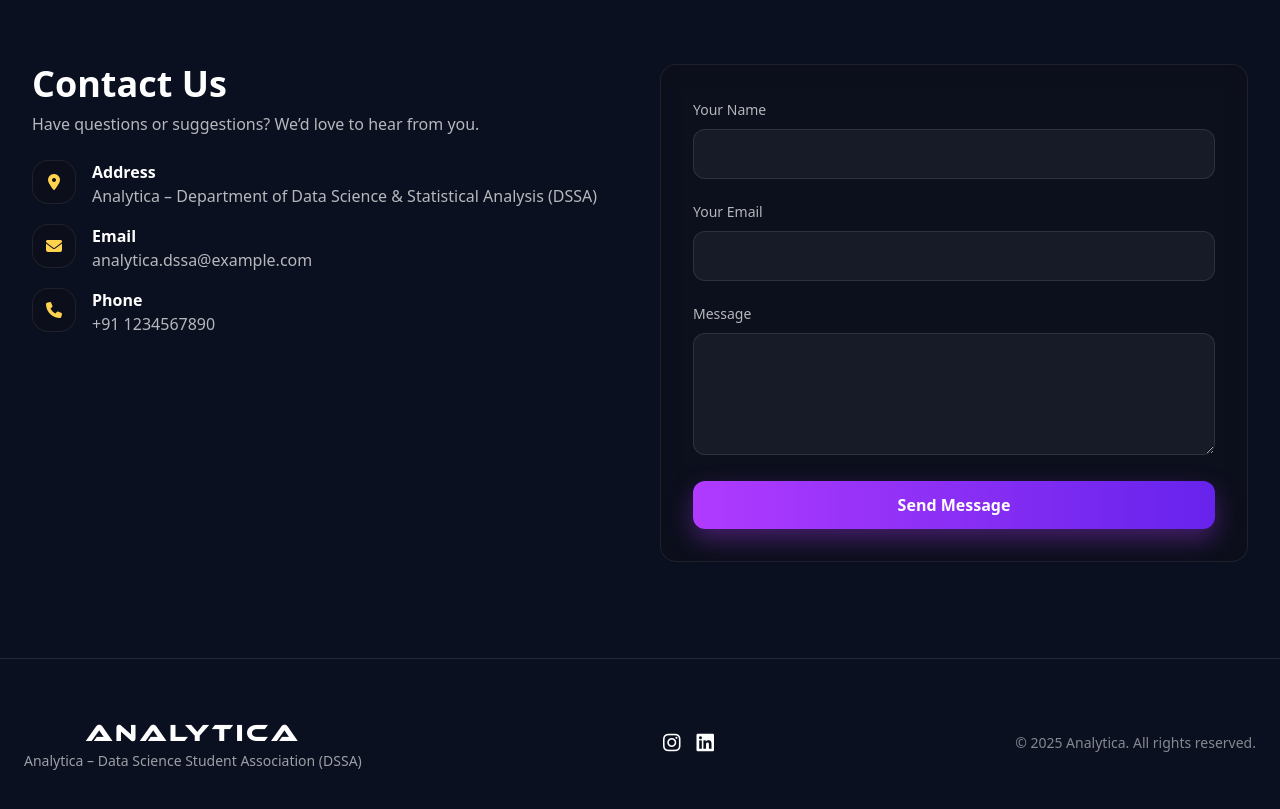
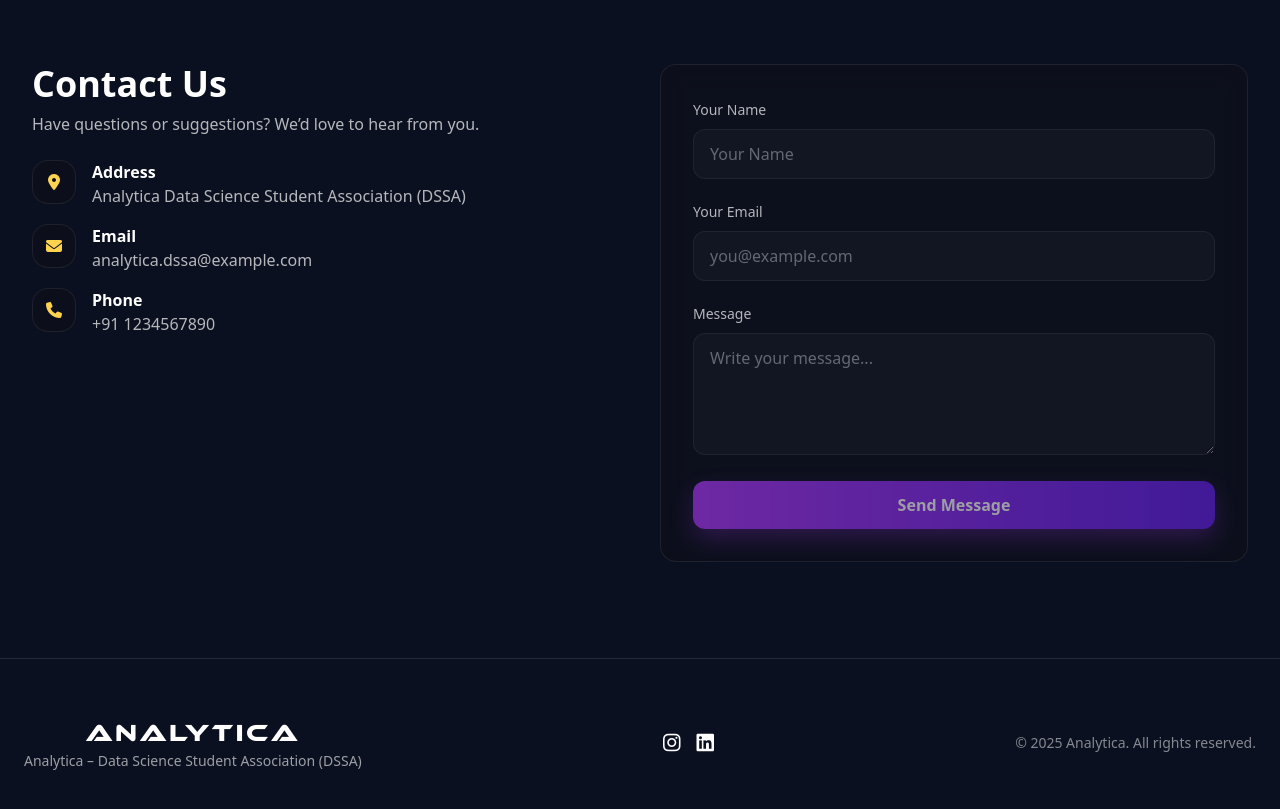
Before and after one commit to IrfanNaikwade28/Analytica, a React (Vite) app: page / in a window 1280 px wide. Shown: the part 4340-5149 px from the top of the page. Built offline with nearby package versions, Linux system fonts and the light colour scheme.

Commit message:
fixed form design

```diff
--- a/index.html
+++ b/index.html
@@ -4,7 +4,7 @@
     <meta charset="UTF-8" />
   <link rel="icon" type="image/x-icon" href="" />
     <meta name="viewport" content="width=device-width, initial-scale=1.0" />
-    <title>Analytica – Department of Data Science and Statistical Analysis (DSSA)</title>
+    <title>ANALYTICA</title>
     <meta name="description" content="Analytica – Department of Data Science and Statistical Analysis (DSSA). Workshops, hackathons, mentorship, and real projects." />
     <link
       rel="stylesheet"
--- a/src/components/Contact.jsx
+++ b/src/components/Contact.jsx
@@ -1,47 +1,4 @@
-import { useState } from "react";
-
 export default function Contact(){
-  const [name,setName] = useState("");
-  const [email,setEmail] = useState("");
-  const [message,setMessage] = useState("");
-  const [errors,setErrors] = useState({});
-  const [status,setStatus] = useState(null); // {type:'success'|'error', text}
-  const [loading,setLoading] = useState(false);
-
-  const validate = ()=>{
-    const e = {};
-    if(!name.trim()) e.name = "Name is required.";
-    if(!email.trim()) e.email = "Email is required.";
-    else if(!/\S+@\S+\.\S+/.test(email)) e.email = "Enter a valid email.";
-    if(!message.trim()) e.message = "Message is required.";
-    else if(message.trim().length < 10) e.message = "Message must be at least 10 characters.";
-    setErrors(e);
-    return Object.keys(e).length===0;
-  };
-
-  const submit = async (ev)=>{
-    ev.preventDefault();
-    setStatus(null);
-    if(!validate()) return;
-    setLoading(true);
-    try{
-      const res = await fetch("https://acses-backend.onrender.com/api/contact/submit", {
-        method:'POST', headers:{'Content-Type':'application/json'}, body: JSON.stringify({name,email,message})
-      });
-      const data = await res.json();
-      if(res.ok){
-        setStatus({type:'success', text: data.message || 'Message sent successfully!'});
-        setName(""); setEmail(""); setMessage("");
-      } else {
-        setStatus({type:'error', text: data.message || 'Something went wrong.'});
-      }
-    } catch(err){
-      console.error(err);
-      setStatus({type:'error', text:'Network error. Please try again.'});
-    } finally {
-      setLoading(false);
-    }
-  };
 
   return (
     <section id="contact" className="pt-24 pb-24 px-4 sm:px-6 lg:px-8">
@@ -54,7 +11,7 @@ export default function Contact(){
               <div className="w-11 h-11 rounded-xl glass grid place-items-center"><i className="fa-solid fa-location-dot text-highlight"></i></div>
               <div>
                 <h4 className="font-semibold">Address</h4>
-                <p className="text-white/70 max-w-full">Analytica – Department of Data Science & Statistical Analysis (DSSA)</p>
+                <p className="text-white/70 max-w-full">Analytica Data Science Student Association (DSSA)</p>
               </div>
             </div>
             <div className="flex items-start gap-4">
@@ -74,32 +31,47 @@ export default function Contact(){
           </div>
         </div>
         <div className="reveal glass p-8 max-w-full">
-          <form onSubmit={submit} noValidate className="grid gap-5 max-w-full">
+          <form className="grid gap-5 max-w-full" aria-disabled="true">
             <div>
               <label className="text-white/70 text-sm">Your Name</label>
-              <input value={name} onChange={e=>setName(e.target.value)} type="text" className={`mt-2 w-full px-4 py-3 rounded-xl bg-white/5 border ${errors.name? 'border-red-400':'border-white/10'} focus:outline-none focus:ring-2`} />
-              {errors.name && <p className="field-error">{errors.name}</p>}
+              <input
+                type="text"
+                placeholder="Your Name"
+                disabled
+                readOnly
+                className="mt-2 w-full px-4 py-3 rounded-xl bg-white/5 border border-white/10 focus:outline-none focus:ring-2 opacity-60 cursor-not-allowed"
+              />
             </div>
             <div>
               <label className="text-white/70 text-sm">Your Email</label>
-              <input value={email} onChange={e=>setEmail(e.target.value)} type="email" className={`mt-2 w-full px-4 py-3 rounded-xl bg-white/5 border ${errors.email? 'border-red-400':'border-white/10'} focus:outline-none focus:ring-2`} />
-              {errors.email && <p className="field-error">{errors.email}</p>}
+              <input
+                type="email"
+                placeholder="you@example.com"
+                disabled
+                readOnly
+                className="mt-2 w-full px-4 py-3 rounded-xl bg-white/5 border border-white/10 focus:outline-none focus:ring-2 opacity-60 cursor-not-allowed"
+              />
             </div>
             <div>
               <label className="text-white/70 text-sm">Message</label>
-              <textarea value={message} onChange={e=>setMessage(e.target.value)} rows="4" className={`mt-2 w-full px-4 py-3 rounded-xl bg-white/5 border ${errors.message? 'border-red-400':'border-white/10'} focus:outline-none focus:ring-2`} />
-              {errors.message && <p className="field-error">{errors.message}</p>}
+              <textarea
+                rows="4"
+                placeholder="Write your message..."
+                disabled
+                readOnly
+                className="mt-2 w-full px-4 py-3 rounded-xl bg-white/5 border border-white/10 focus:outline-none focus:ring-2 opacity-60 cursor-not-allowed"
+              />
             </div>
-            <button type="submit" disabled={loading} className="btn-magnetic relative w-full px-6 py-3 rounded-xl bg-gradient-to-r from-accent to-secondary font-bold text-white">
-              {loading? 'Sending…' : 'Send Message'}
+            <button
+              type="button"
+              disabled
+              aria-disabled="true"
+              className="btn-magnetic relative w-full px-6 py-3 rounded-xl bg-gradient-to-r from-accent to-secondary font-bold text-white opacity-60 cursor-not-allowed"
+            >
+              Send Message
               <span className="absolute inset-0 opacity-15 shimmer"></span>
             </button>
           </form>
-          {status && (
-            <div className={`contact-message ${status.type==='success'? 'success':'error'}`} style={{display:'block'}}>
-              <i className={`fa-solid ${status.type==='success'?'fa-check-circle':'fa-exclamation-triangle'}`}></i> {status.text}
-            </div>
-          )}
         </div>
       </div>
     </section>
```
Also changed, not shown: 1 other file (tests, documents, lock files or other folders).
